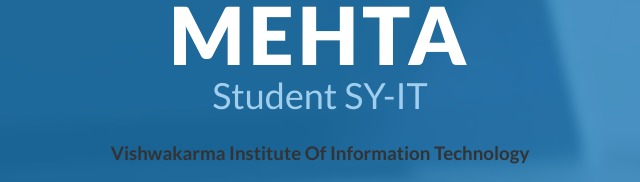
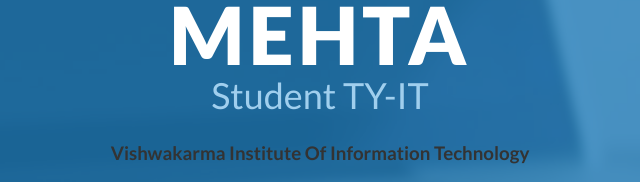
Before and after one commit to PranavPMehta/PranavPMehta.github.io, a website: page index.html in a window 1280 px wide. Shown: the part 315-497 px from the top of the page, 320-960 px from the left. Drawn offline with nearby package versions, Linux system fonts and the light colour scheme.

Commit message:
Changed Year in index file

```diff
--- a/index.html
+++ b/index.html
@@ -46,7 +46,7 @@
     <div id="lead">
         <div id="lead-content">
             <h1>Pranav Mehta</h1>
-            <h2>Student SY-IT</h2>
+            <h2>Student TY-IT</h2>
             <h3>Vishwakarma Institute Of Information Technology</h3>
             <a href="Pranav%20Resume.pdf" class="btn-rounded-white">Download Resume</a>
         </div>
```
